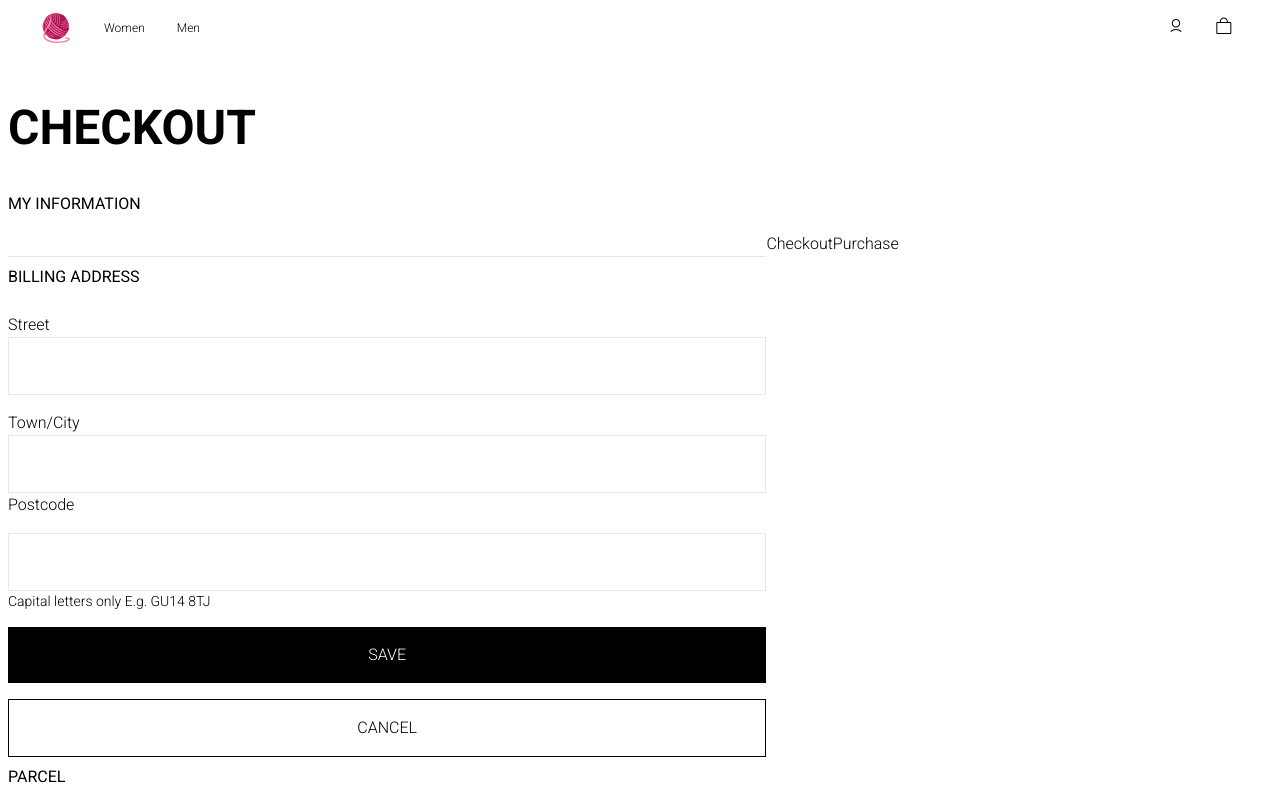
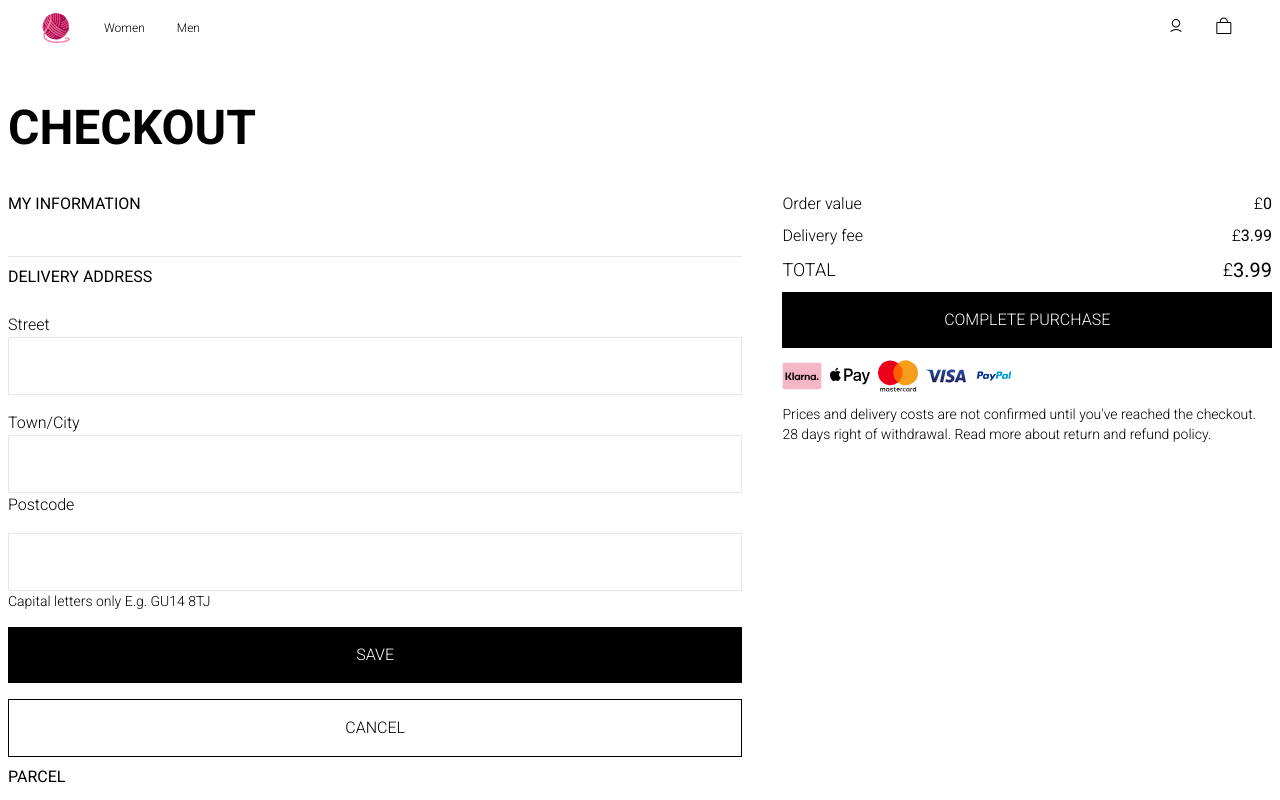
Before and after one commit to mandipollo/urbanThreads, a React (Vite) app: page /checkout in a window 1280 px wide. Shown: the top 800 px of the page. Built offline with nearby package versions, Linux system fonts and the light colour scheme; no server answers.

Commit message:
refactor(cart/checkout)- reusable action summary component

```diff
--- /dev/null
+++ b/src/components/cards/ActionSummary.tsx
@@ -0,0 +1,49 @@
+import React from "react";
+
+// components
+import PriceSpan from "./PriceSpan";
+import PaymentMerchantsSection from "../cart/PaymentMerchantsSection";
+import Button from "./Button";
+
+interface ActionSummaryProps {
+	cartTotal: number;
+	callback?: () => void;
+	action: string;
+}
+const ActionSummary: React.FC<ActionSummaryProps> = ({
+	cartTotal,
+	callback,
+	action,
+}) => {
+	return (
+		<div className="h-full md:w-2/5">
+			<div className="sticky top-20 right-0 flex flex-col space-y-2">
+				<div className="flex w-full justify-between">
+					<p>Order value</p>
+					<PriceSpan price={cartTotal} />
+				</div>
+				<div className="flex w-full justify-between">
+					<p>Delivery fee</p>
+
+					{cartTotal > 100 ? <p>FREE</p> : <PriceSpan price={3.99} />}
+				</div>
+				<div className="flex w-full justify-between text-lg">
+					<p>TOTAL</p>
+					<PriceSpan
+						fontSize="text-xl"
+						price={cartTotal > 50 ? cartTotal : cartTotal + 3.99}
+					/>
+				</div>
+				<Button type="button" callback={callback} text={action} />
+				<PaymentMerchantsSection />
+				<p className="text-sm">
+					Prices and delivery costs are not confirmed until you've reached the
+					checkout.<br></br> 28 days right of withdrawal. Read more about return
+					and refund policy.
+				</p>
+			</div>
+		</div>
+	);
+};
+
+export default ActionSummary;
--- a/src/components/checkout/CheckoutInfo.tsx
+++ b/src/components/checkout/CheckoutInfo.tsx
@@ -1,13 +1,15 @@
 import React, { SetStateAction } from "react";
 
+// types
+import { CartProduct } from "../../types";
 // components
 import Button from "../cards/Button";
-import { CartProduct } from "../../types";
+
 // state
 
 import { useAppDispatch } from "../../store/store";
 import { removeProduct } from "../../store/cartSlice";
-import { useDispatch } from "react-redux";
+
 interface CheckOutInfoProps {
 	userState: {
 		name: string;
@@ -59,7 +61,7 @@ const CheckoutInfo: React.FC<CheckOutInfoProps> = ({
 				<p aria-label="user email">{userState.email}</p>
 			</div>
 
-			<h3 className="font-normal py-2">BILLING ADDRESS</h3>
+			<h3 className="font-normal py-2">DELIVERY ADDRESS</h3>
 
 			{!editAddress && userState.address.postcode ? (
 				<div className="border-b flex flex-col pb-10">
--- a/src/components/checkout/CheckoutPurchase.tsx
+++ /dev/null
@@ -1,11 +0,0 @@
-import React from "react";
-
-const CheckoutPurchase = () => {
-	return (
-		<div>
-			<h1>CheckoutPurchase</h1>
-		</div>
-	);
-};
-
-export default CheckoutPurchase;
--- a/src/pages/Cart.tsx
+++ b/src/pages/Cart.tsx
@@ -1,11 +1,13 @@
 import React from "react";
+
+// state & router
+import { useNavigate } from "react-router-dom";
 import { useAppDispatch, useAppSelector } from "../store/store";
-import Button from "../components/cards/Button";
+
+// components
 import CartProducts from "../components/cart/CartProducts";
-import PriceSpan from "../components/cards/PriceSpan";
 import { removeProduct } from "../store/cartSlice";
-import PaymentMerchantsSection from "../components/cart/PaymentMerchantsSection";
-import { useNavigate } from "react-router-dom";
+import ActionSummary from "../components/cards/ActionSummary";
 
 const Cart = () => {
 	const dispatch = useAppDispatch();
@@ -30,7 +32,7 @@ const Cart = () => {
 	return (
 		<section className="flex flex-col h-full w-full p-2 min-h-screen">
 			<h2 className="text-5xl font-semibold pt-10 pb-16">SHOPPING BAG</h2>
-			<div className="flex flex-col md:flex-row space-y-10 flex-1 relative">
+			<div className="flex flex-col md:flex-row gap-10 flex-1 relative">
 				<div className=" md:w-4/6">
 					<CartProducts
 						handleRemoveProduct={handleRemoveProduct}
@@ -38,41 +40,11 @@ const Cart = () => {
 					/>
 				</div>
 
-				<div className="h-full md:w-2/6">
-					<div className="sticky top-20 right-0 flex flex-col space-y-2">
-						<div className="flex w-full justify-between">
-							<p>Order value</p>
-							<PriceSpan price={cartState.total} />
-						</div>
-						<div className="flex w-full justify-between">
-							<p>Delivery fee</p>
-
-							{cartState.total > 100 ? <p>FREE</p> : <PriceSpan price={3.99} />}
-						</div>
-						<div className="flex w-full justify-between text-lg">
-							<p>TOTAL</p>
-							<PriceSpan
-								fontSize="text-xl"
-								price={
-									cartState.total > 100
-										? cartState.total
-										: cartState.total + 3.99
-								}
-							/>
-						</div>
-						<Button
-							type="button"
-							callback={handleCheckout}
-							text="CONTINUE TO CHECKOUT"
-						/>
-						<PaymentMerchantsSection />
-						<p className="text-sm">
-							Prices and delivery costs are not confirmed until you've reached
-							the checkout.<br></br> 28 days right of withdrawal. Read more
-							about return and refund policy.
-						</p>
-					</div>
-				</div>
+				<ActionSummary
+					action="CONTINUE TO CHECKOUT"
+					cartTotal={cartState.total}
+					callback={handleCheckout}
+				/>
 			</div>
 		</section>
 	);
--- a/src/pages/Checkout.tsx
+++ b/src/pages/Checkout.tsx
@@ -1,14 +1,15 @@
 import React, { useState } from "react";
+import axios from "axios";
+import { backendUrl } from "../App";
 
 // components
 import CheckoutInfo from "../components/checkout/CheckoutInfo";
-import CheckoutPurchase from "../components/checkout/CheckoutPurchase";
+import ActionSummary from "../components/cards/ActionSummary";
 // state
 
 import { useAppDispatch, useAppSelector } from "../store/store";
 import { updateAddress } from "../store/userSlice";
-import axios from "axios";
-import { backendUrl } from "../App";
+
 const Checkout = () => {
 	// cart state
 	const cartState = useAppSelector(state => state.cartReducer);
@@ -56,7 +57,7 @@ const Checkout = () => {
 	return (
 		<section className="flex flex-col h-full w-full p-2 min-h-screen">
 			<h2 className="text-5xl font-semibold py-10">CHECKOUT</h2>
-			<div className="flex flex-col md:flex-row space-y-10 flex-1 relative">
+			<div className="flex flex-col gap-10 md:flex-row flex-1 relative">
 				<CheckoutInfo
 					cartItems={cartState.items}
 					setEditAddress={setEditAddress}
@@ -70,7 +71,7 @@ const Checkout = () => {
 					setPostcode={setPostcode}
 					handleAddressUpdate={handleAddressUpdate}
 				/>
-				<CheckoutPurchase />
+				<ActionSummary action="COMPLETE PURCHASE" cartTotal={cartState.total} />
 			</div>
 		</section>
 	);
```
